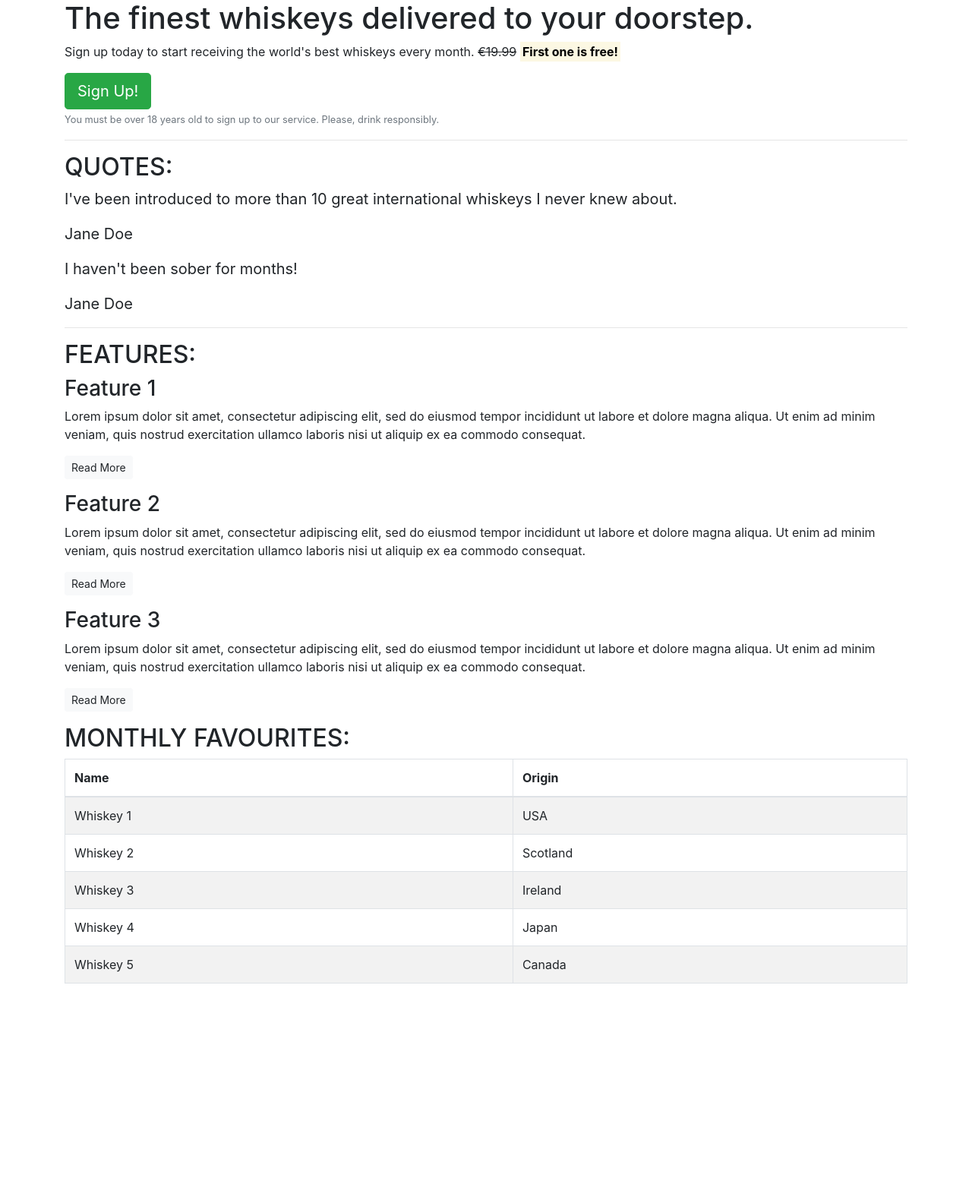
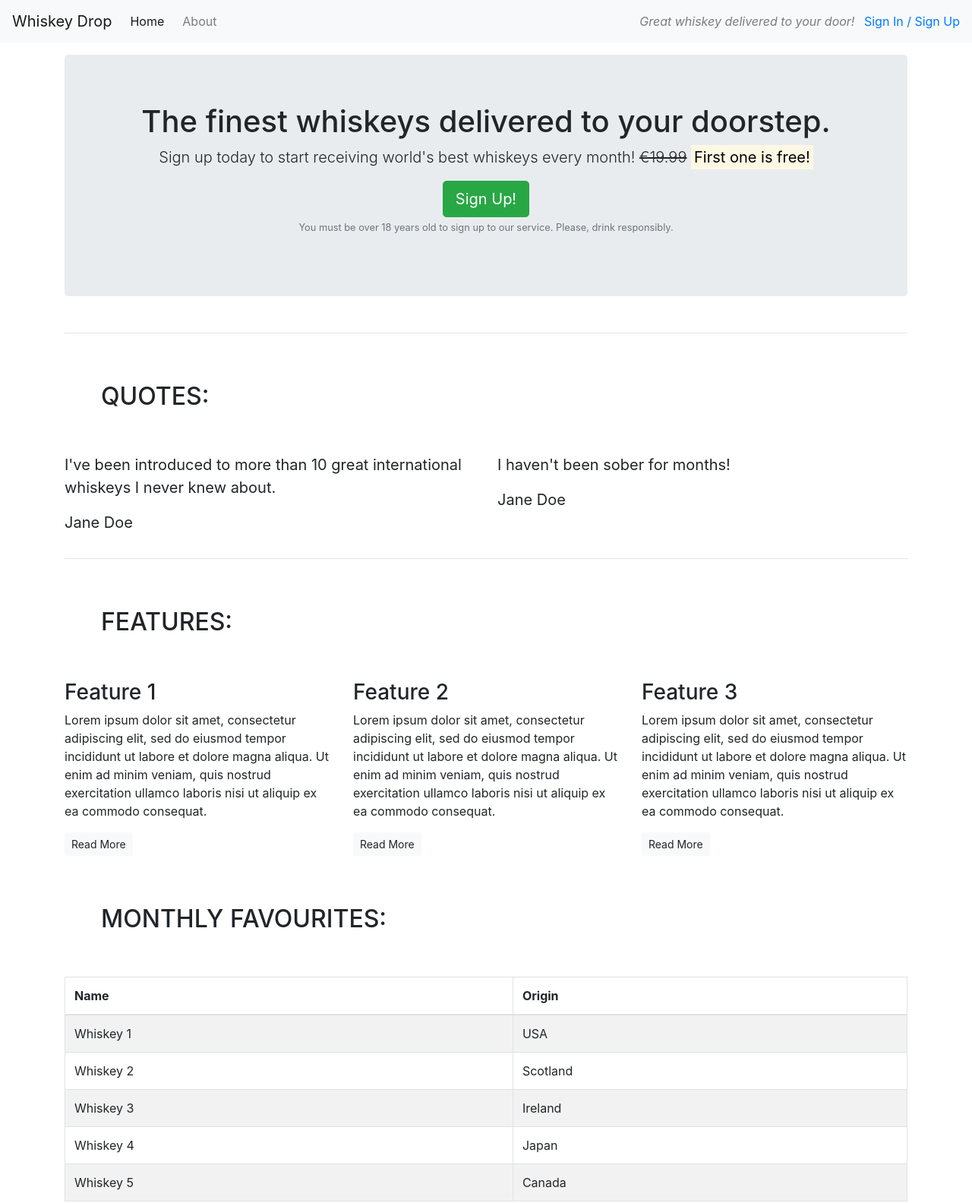
Before and after one commit to tamuleviciute/bootstrap-project, a plain HTML site: page index.html in a window 1280 px wide. Shown: the whole page at 76% size. Before the commit the page ends 1311 px from the top, so only its background shows below. Drawn offline with nearby package versions, Linux system fonts and the light colour scheme.

Commit message:
Add navbar and style to navbar. Add spacing to headings

```diff
--- a/index.html
+++ b/index.html
@@ -9,60 +9,114 @@
 </head>
 
 <body>
-    <article class="container">
+    <nav class="navbar navbar-expand-sm navbar-light bg-light">
+        <a class="navbar-brand" href="/">Whiskey Drop</a>
+        <ul class="navbar-nav mr-auto">
+            <li class="active nav-item mr-2"><a class="nav-link" href="/">Home</a></li>
+            <li class="nav-item mr-2"><a class="nav-link" href="/about">About</a></li>
+            <li class="nav-item mr-2 d-block d-sm-none"><a class="nav-link" href="/login">Sign In / Sign Up</a></li>
+        </ul>
+        <div class="d-none d-md-block">
+            <p class="navbar-text my-auto mr-2"><i>Great whiskey delivered to your door!</i></p>
+            <a href="/login">Sign In / Sign Up</a>
+        </div>
+
+    </nav>
+    <article class="container mt-3">
         <!-- Callout -->
-        <section class="callout">
+        <div class="row">
+            <div class="col-12">
+                <section class="callout jumbotron text-center">
                     <h1>The finest whiskeys delivered to your doorstep.</h1>
-            <p>Sign up today to start receiving the world's best whiskeys every month.
-            <s>€19.99</s> <strong><mark>First one is free!</mark></strong></p>
+                    <p class="lead">Sign up today to start receiving world's best whiskeys every month!
+                        <s class="d-none d-sm-inline">€19.99</s>
+                        <span class="d-inline d-sm-none"><br></span>
+                        <strong><mark>First one is free!</mark></strong>
+                    </p>
                     <button class="btn btn-success btn-lg">Sign Up!</button>
-            <p class="text-muted"><small>You must be over 18 years old to sign up to our service. Please, drink responsibly.</small></p>
+                    <p class="text-muted"><small>You must be over 18 years old to sign up to our service. Please, drink
+                            responsibly.</small>
+                    </p>
                 </section>
+            </div>
+        </div>
         <!-- /.callout -->
         <hr>
 
         <!-- Quotes -->
         <section class="quotes">
+            <div class="row">
+                <div class="col-12 m-5">
                     <h2 class="text-uppercase">Quotes:</h2>
+                </div>
+            </div>
+            <div class="row">
+                <div class="col-12 col-md-6">
                     <blockquote class="blockquote">
                         <p>I've been introduced to more than 10 great international whiskeys I never knew about.</p>
                         <p>Jane Doe</p>
                     </blockquote>
+                </div>
+                <div class="col-12 col-md-6">
                     <blockquote class="blockquote">
                         <p>I haven't been sober for months!</p>
                         <p>Jane Doe</p>
                     </blockquote>
+                </div>
+            </div>
         </section>
         <!-- /.quotes -->
         <hr>
 
         <!-- Features -->
         <section class="features">
+            <div class="row">
+                <div class="col-12 m-5">
                     <h2 class="text-uppercase">Features:</h2>
+                </div>
+
+            </div>
+            <div class="row">
+                <div class="col-12 col-md-6 col-lg-4">
                     <div class="feature">
                         <h3>Feature 1</h3>
-                <p>Lorem ipsum dolor sit amet, consectetur adipiscing elit, sed do eiusmod tempor incididunt ut labore et dolore magna aliqua. Ut enim ad minim veniam,
+                        <p>Lorem ipsum dolor sit amet, consectetur adipiscing elit, sed do eiusmod tempor incididunt ut
+                            labore et dolore magna aliqua. Ut enim ad minim veniam,
                             quis nostrud exercitation ullamco laboris nisi ut aliquip ex ea commodo consequat.</p>
                         <p><a class="btn btn-light btn-sm" href="">Read More</a></p>
                     </div>
+                </div>
+
+                <div class="col-12 col-md-6 col-lg-4">
                     <div class="feature">
                         <h3>Feature 2</h3>
-                <p>Lorem ipsum dolor sit amet, consectetur adipiscing elit, sed do eiusmod tempor incididunt ut labore et dolore magna aliqua. Ut enim ad minim veniam,
+                        <p>Lorem ipsum dolor sit amet, consectetur adipiscing elit, sed do eiusmod tempor incididunt ut
+                            labore et dolore magna aliqua. Ut enim ad minim veniam,
                             quis nostrud exercitation ullamco laboris nisi ut aliquip ex ea commodo consequat.</p>
                         <p><a class="btn btn-light btn-sm" href="">Read More</a></p>
                     </div>
+                </div>
+                <div class="col-12 d-md-none d-lg-block col-lg-4">
                     <div class="feature">
                         <h3>Feature 3</h3>
-                <p>Lorem ipsum dolor sit amet, consectetur adipiscing elit, sed do eiusmod tempor incididunt ut labore et dolore magna aliqua. Ut enim ad minim veniam,
+                        <p>Lorem ipsum dolor sit amet, consectetur adipiscing elit, sed do eiusmod tempor incididunt ut
+                            labore et dolore magna aliqua. Ut enim ad minim veniam,
                             quis nostrud exercitation ullamco laboris nisi ut aliquip ex ea commodo consequat.</p>
                         <p><a class="btn btn-light btn-sm" href="">Read More</a></p>
+                    </div>
+                </div>
+
             </div>
         </section>
         <!-- /.features -->
 
         <!-- Monthy favorites -->
         <section class="favorites">
+            <div class="row">
+                <div class="col-12 m-5">
                     <h2 class="text-uppercase">Monthly Favourites:</h2>
+                </div>
+            </div>
             <table class="table table-bordered table-striped">
                 <thead>
                     <tr>
@@ -99,4 +153,5 @@
         </section>
     </article>
 </body>
+
 </html>
```
Lines whose indentation alone changed are shown as unchanged.
